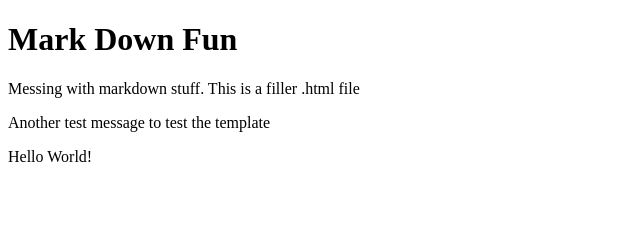
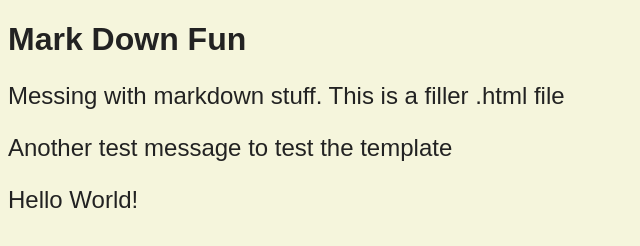
Before and after one commit to gcalder1/MessingWithMarkDown, a plain HTML site: page index.html in a window 1280 px wide. Shown: the whole page, without its empty margins (0-640 px from the left). Drawn offline with Linux system fonts and the light colour scheme.

Commit message:
Added and linked css
Linked a stylesheet.css to the document

```diff
--- a/index.html
+++ b/index.html
@@ -3,6 +3,7 @@
 <head>
     <meta charset="UTF-8">
     <meta name="viewport" content="width=device-width, initial-scale=1.0">
+    <link rel="stylesheet" href="styles.css"/>
     <title>Sample website!</title>
 </head>
 <body>
--- /dev/null
+++ b/styles.css
@@ -0,0 +1,16 @@
+html{
+    background-color: beige;
+    font-family: sans-serif;
+}
+
+body{
+    color: #222;
+}
+
+h1{
+    font-size: 32px;
+}
+
+p{
+    font-size: 24px;
+}
```
